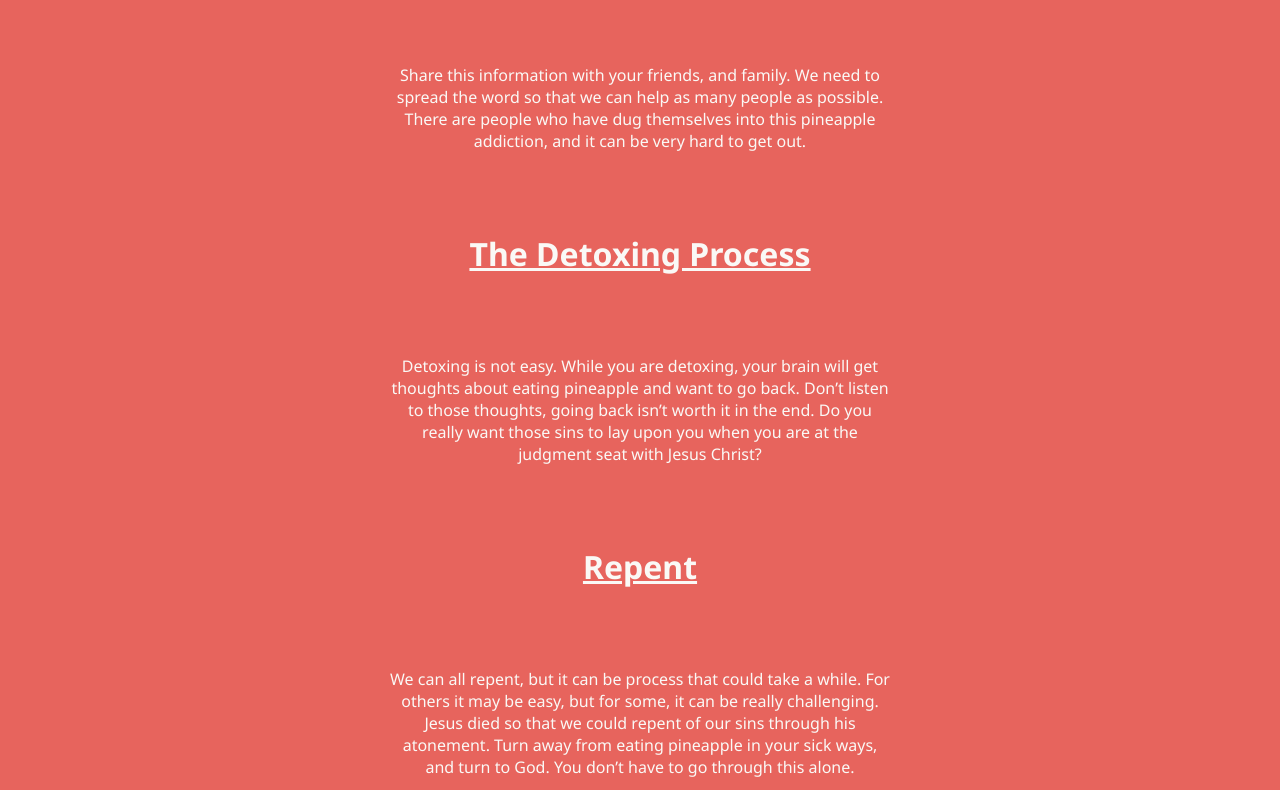
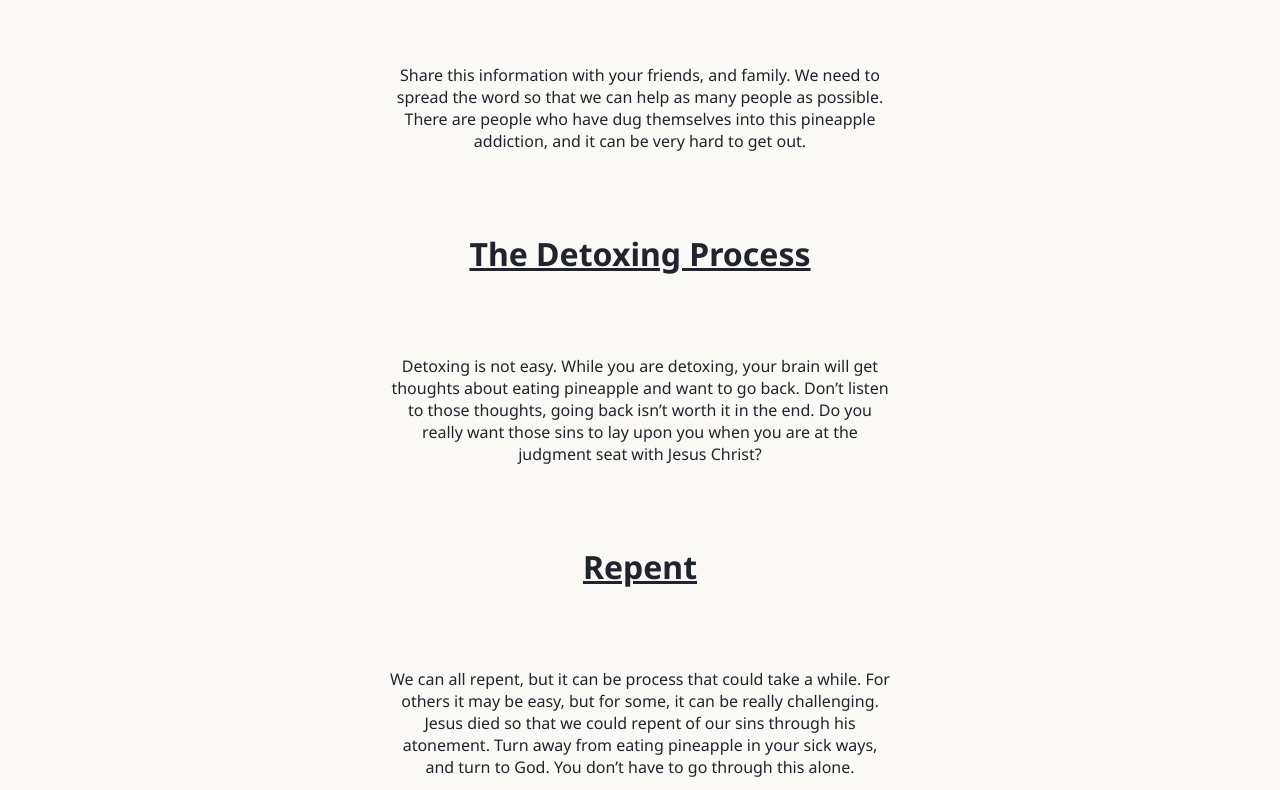
Before and after one commit to jared4080/wdd130-project-boschker, a plain HTML site: page aboutpage.html in a window 1280 px wide. Shown: the part 580-1370 px from the top of the page. Drawn offline with Linux system fonts and the light colour scheme.

Commit message:
made some color changes to the about page

```diff
--- a/styles/stylesabout.css
+++ b/styles/stylesabout.css
@@ -1,5 +1,5 @@
 body {
-    background-color: #e7645d;
+    background-color: #faf9f6;
     font-family: 'Noto Sans', sans-serif;
 }
 nav img {
@@ -34,7 +34,7 @@ li:nth-child(3) {
 }
 h1 {
     text-align: center;
-    color: #faf9f6;
+    color: #21242c;
     font-weight: bold;
     text-decoration: underline;
 }
@@ -43,7 +43,7 @@ p {
     text-align: center;
     margin-top: 80px;
     margin-bottom: 80px;
-    color: #faf9f6;
+    color: #21242c;
     margin-left: auto;
     margin-right: auto;
 }
```
